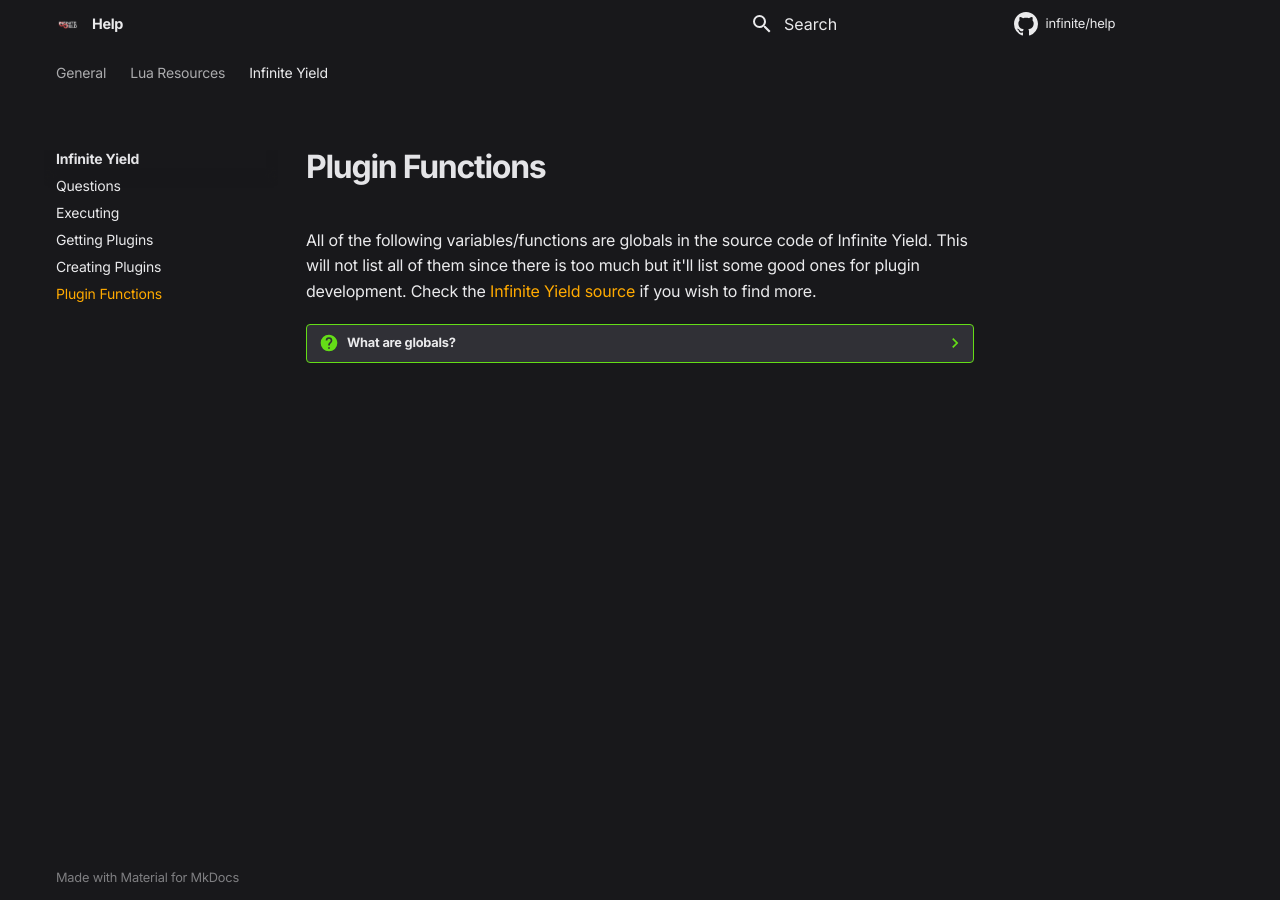
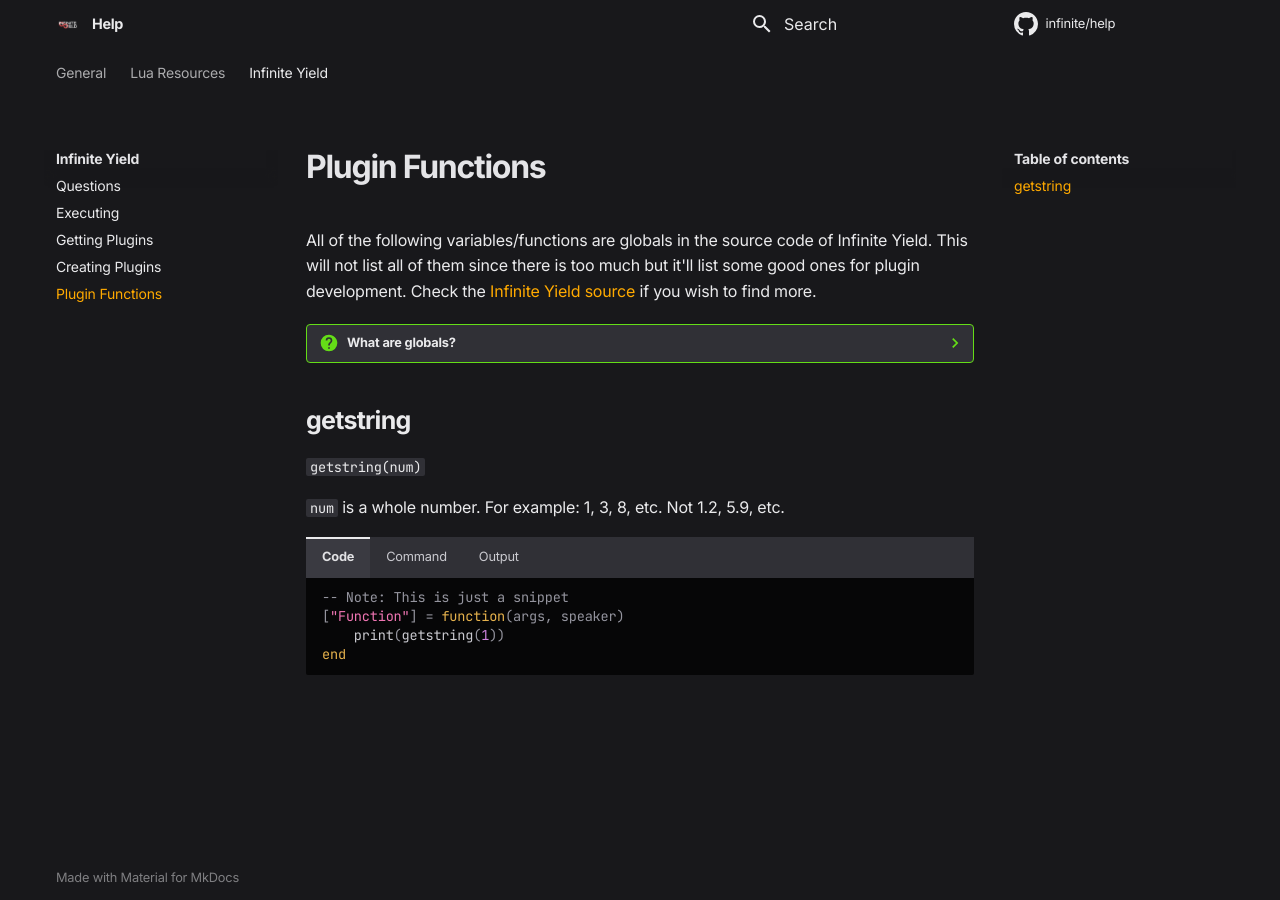
Before and after one commit to moikoros/help, an MkDocs documentation site: the page built from docs/inf/pluginfunctions.md, in a window 1280 px wide. Built offline with MkDocs 1.6.1 and Material for MkDocs 9.7.7, drawn with Linux system fonts in a browser that asks for light colours; comment, search, counter and statistics services are not loaded.

Commit message:
Update pluginfunctions.md

````diff
--- a/docs/inf/pluginfunctions.md
+++ b/docs/inf/pluginfunctions.md
@@ -11,3 +11,27 @@
 	```
 
 	[Roblox variable documentation](https://create.roblox.com/docs/scripting/luau/variables).
+
+## getstring
+
+`getstring(num)`
+
+`num` is a whole number. For example: 1, 3, 8, etc. Not 1.2, 5.9, etc.
+
+=== "Code"
+	```lua
+	-- Note: This is just a snippet
+	["Function"] = function(args, speaker)
+		print(getstring(1))
+	end
+	```
+
+=== "Command"
+	```
+	;test well hello there
+	```
+
+=== "Output"
+	```
+	well hello there
+	```
````
